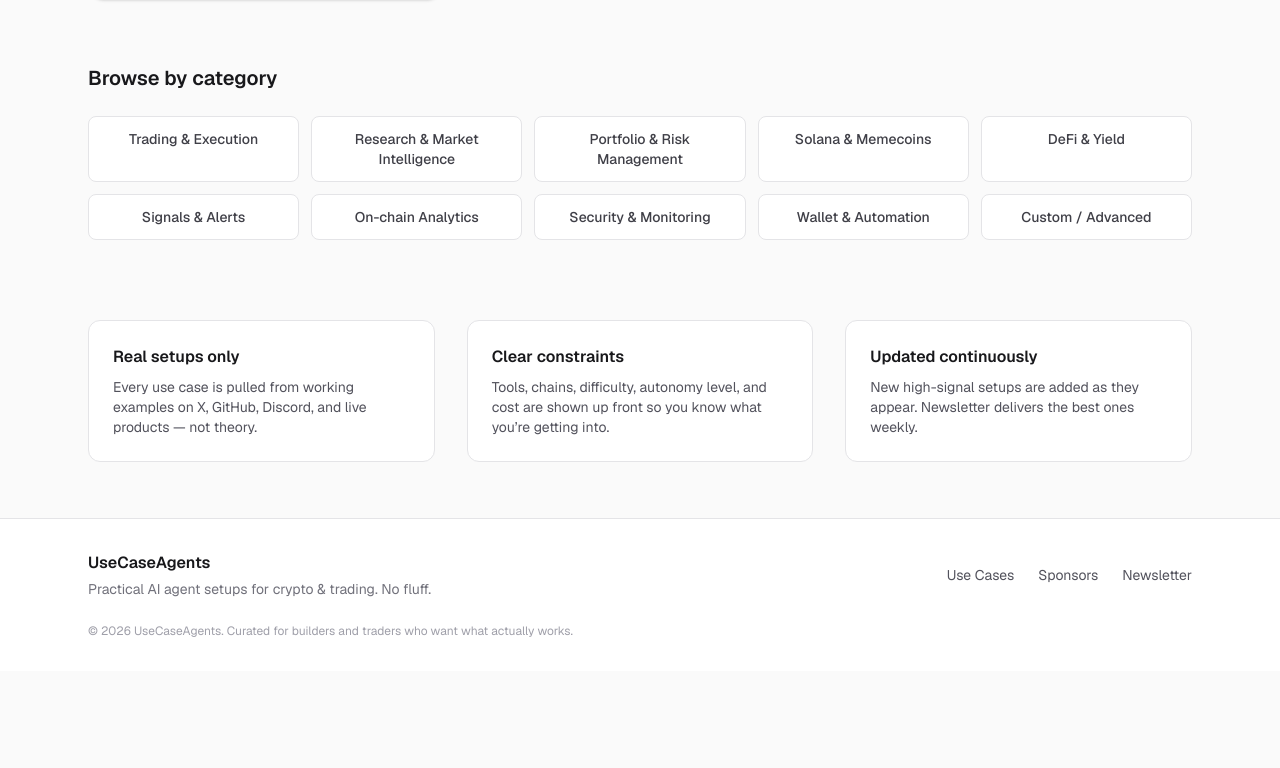
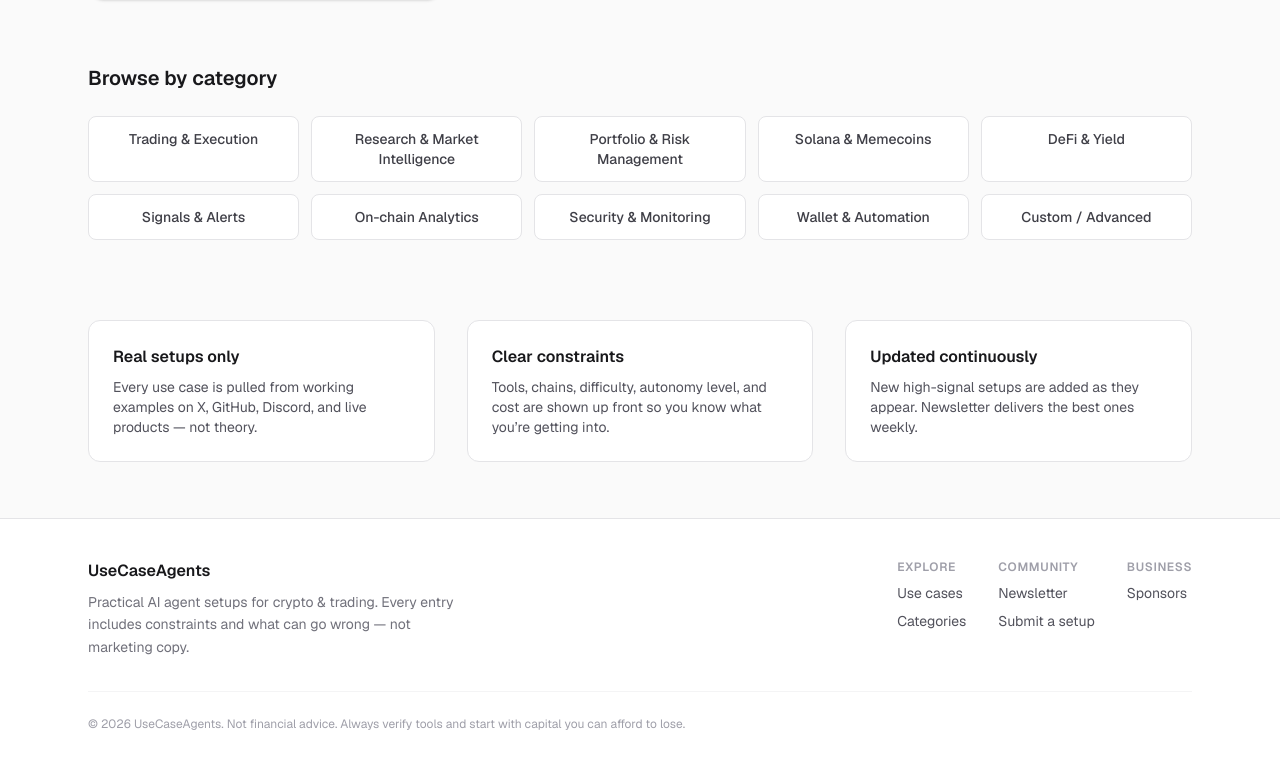
Before and after one commit to golddexzy-create/usecaseagents, a Next.js app: page / in a window 1280 px wide. Shown: the part 977-1745 px from the top of the page. Before the commit the page ends 1648 px from the top, so only its background shows below. Built offline with nearby package versions, Linux system fonts and the light colour scheme.

Commit message:
SEO: sitemap, robots, Open Graph metadata; polished footer with disclaimer

```diff
--- a/src/app/layout.tsx
+++ b/src/app/layout.tsx
@@ -15,9 +15,13 @@ const geistMono = Geist_Mono({
 });
 
 export const metadata: Metadata = {
-  title: "UseCaseAgents – Practical AI Agent Setups for Crypto & Trading",
+  metadataBase: new URL("https://usecaseagents.com"),
+  title: {
+    default: "UseCaseAgents – Practical AI Agent Setups for Crypto & Trading",
+    template: "%s | UseCaseAgents",
+  },
   description:
-    "Find real, working AI agent setups for crypto trading, research, Solana, memecoins, portfolio management, risk, and more. No fluff. Just what works.",
+    "Find real, working AI agent setups for crypto trading, research, Solana, memecoins, portfolio management, risk, and more. No fluff. Just what works — with honest failure modes.",
   keywords: [
     "crypto AI agents",
     "AI trading agents",
@@ -25,7 +29,28 @@ export const metadata: Metadata = {
     "memecoin agents",
     "crypto agent use cases",
     "AI agent setups",
+    "ElizaOS",
+    "Hyperliquid agents",
   ],
+  openGraph: {
+    type: "website",
+    locale: "en_US",
+    url: "https://usecaseagents.com",
+    siteName: "UseCaseAgents",
+    title: "UseCaseAgents – Practical AI Agent Setups for Crypto",
+    description:
+      "Working AI agent recipes for crypto and trading — with tools, steps, and what can go wrong.",
+  },
+  twitter: {
+    card: "summary_large_image",
+    title: "UseCaseAgents – Practical crypto AI agent setups",
+    description:
+      "Real setups for trading, Solana, research, and portfolio agents. Honest risks included.",
+  },
+  robots: {
+    index: true,
+    follow: true,
+  },
 };
 
 export default function RootLayout({
--- /dev/null
+++ b/src/app/robots.ts
@@ -0,0 +1,11 @@
+import type { MetadataRoute } from "next";
+
+export default function robots(): MetadataRoute.Robots {
+  return {
+    rules: {
+      userAgent: "*",
+      allow: "/",
+    },
+    sitemap: "https://usecaseagents.com/sitemap.xml",
+  };
+}
--- /dev/null
+++ b/src/app/sitemap.ts
@@ -0,0 +1,24 @@
+import type { MetadataRoute } from "next";
+import { useCases } from "@/data/use-cases";
+
+const base = "https://usecaseagents.com";
+
+export default function sitemap(): MetadataRoute.Sitemap {
+  const staticRoutes: MetadataRoute.Sitemap = [
+    { url: base, lastModified: new Date(), changeFrequency: "daily", priority: 1 },
+    { url: `${base}/use-cases`, lastModified: new Date(), changeFrequency: "daily", priority: 0.9 },
+    { url: `${base}/categories`, lastModified: new Date(), changeFrequency: "weekly", priority: 0.7 },
+    { url: `${base}/newsletter`, lastModified: new Date(), changeFrequency: "monthly", priority: 0.5 },
+    { url: `${base}/submit`, lastModified: new Date(), changeFrequency: "monthly", priority: 0.4 },
+    { url: `${base}/sponsors`, lastModified: new Date(), changeFrequency: "monthly", priority: 0.3 },
+  ];
+
+  const useCaseRoutes: MetadataRoute.Sitemap = useCases.map((uc) => ({
+    url: `${base}/use-cases/${uc.slug}`,
+    lastModified: new Date(uc.lastUpdated),
+    changeFrequency: "weekly" as const,
+    priority: 0.8,
+  }));
+
+  return [...staticRoutes, ...useCaseRoutes];
+}
--- a/src/components/Footer.tsx
+++ b/src/components/Footer.tsx
@@ -2,31 +2,54 @@ import Link from "next/link";
 
 export function Footer() {
   return (
-    <footer className="border-t border-zinc-200 bg-white dark:border-zinc-800 dark:bg-zinc-900">
-      <div className="mx-auto max-w-6xl px-4 py-8 sm:px-6">
-        <div className="flex flex-col items-start justify-between gap-6 sm:flex-row sm:items-center">
-          <div>
+    <footer className="border-t border-zinc-200 bg-white dark:border-zinc-800 dark:bg-zinc-950">
+      <div className="mx-auto max-w-6xl px-4 py-10 sm:px-6">
+        <div className="flex flex-col gap-8 sm:flex-row sm:items-start sm:justify-between">
+          <div className="max-w-sm">
             <p className="font-semibold text-zinc-900 dark:text-white">
               UseCaseAgents
             </p>
-            <p className="mt-1 text-sm text-zinc-500 dark:text-zinc-400">
-              Practical AI agent setups for crypto & trading. No fluff.
+            <p className="mt-2 text-sm leading-relaxed text-zinc-500 dark:text-zinc-400">
+              Practical AI agent setups for crypto & trading. Every entry
+              includes constraints and what can go wrong — not marketing copy.
             </p>
           </div>
-          <div className="flex gap-6 text-sm text-zinc-600 dark:text-zinc-300">
-            <Link href="/use-cases" className="hover:text-zinc-900 dark:hover:text-white">
-              Use Cases
-            </Link>
-            <Link href="/sponsors" className="hover:text-zinc-900 dark:hover:text-white">
-              Sponsors
-            </Link>
-            <Link href="/newsletter" className="hover:text-zinc-900 dark:hover:text-white">
-              Newsletter
-            </Link>
+          <div className="flex flex-wrap gap-x-8 gap-y-4 text-sm text-zinc-600 dark:text-zinc-300">
+            <div className="flex flex-col gap-2">
+              <span className="text-xs font-semibold uppercase tracking-wider text-zinc-400">
+                Explore
+              </span>
+              <Link href="/use-cases" className="hover:text-zinc-900 dark:hover:text-white">
+                Use cases
+              </Link>
+              <Link href="/categories" className="hover:text-zinc-900 dark:hover:text-white">
+                Categories
+              </Link>
+            </div>
+            <div className="flex flex-col gap-2">
+              <span className="text-xs font-semibold uppercase tracking-wider text-zinc-400">
+                Community
+              </span>
+              <Link href="/newsletter" className="hover:text-zinc-900 dark:hover:text-white">
+                Newsletter
+              </Link>
+              <Link href="/submit" className="hover:text-zinc-900 dark:hover:text-white">
+                Submit a setup
+              </Link>
+            </div>
+            <div className="flex flex-col gap-2">
+              <span className="text-xs font-semibold uppercase tracking-wider text-zinc-400">
+                Business
+              </span>
+              <Link href="/sponsors" className="hover:text-zinc-900 dark:hover:text-white">
+                Sponsors
+              </Link>
+            </div>
           </div>
         </div>
-        <p className="mt-6 text-xs text-zinc-400 dark:text-zinc-500">
-          © {new Date().getFullYear()} UseCaseAgents. Curated for builders and traders who want what actually works.
+        <p className="mt-8 border-t border-zinc-100 pt-6 text-xs text-zinc-400 dark:border-zinc-800 dark:text-zinc-500">
+          © {new Date().getFullYear()} UseCaseAgents. Not financial advice.
+          Always verify tools and start with capital you can afford to lose.
         </p>
       </div>
     </footer>
```
